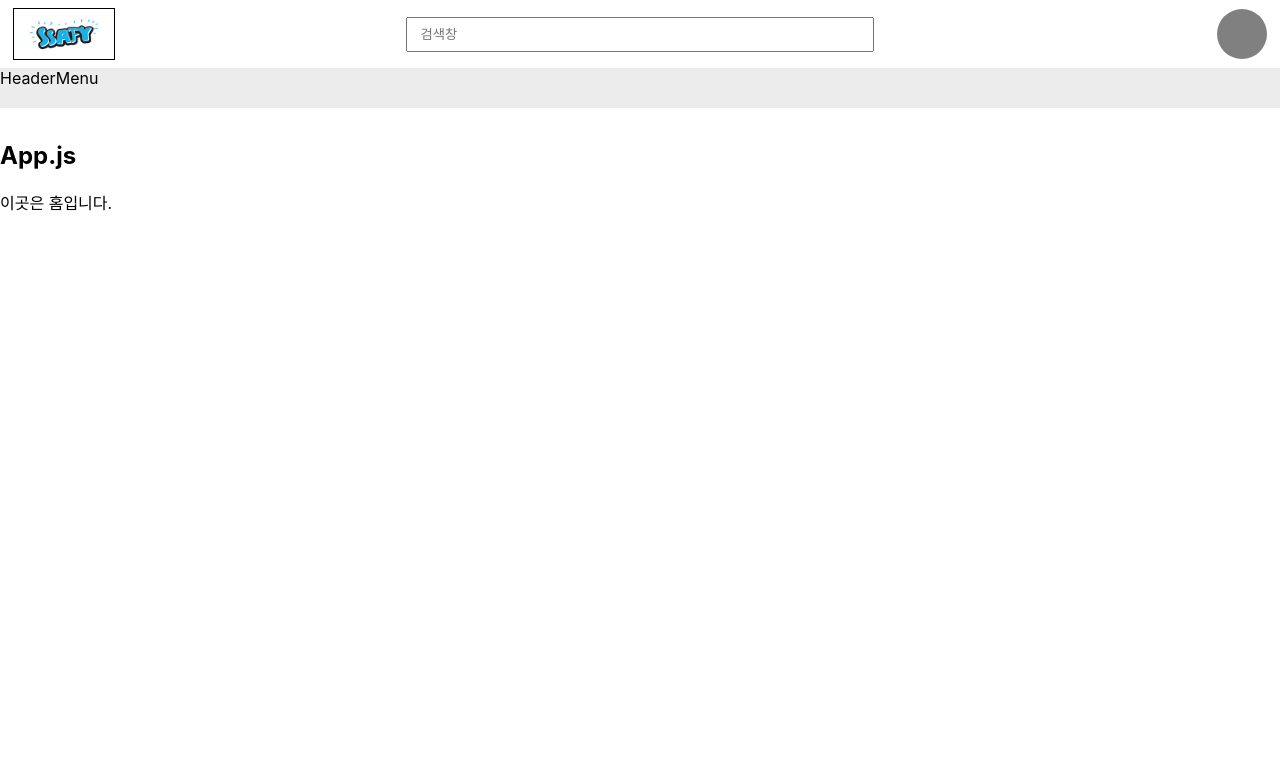
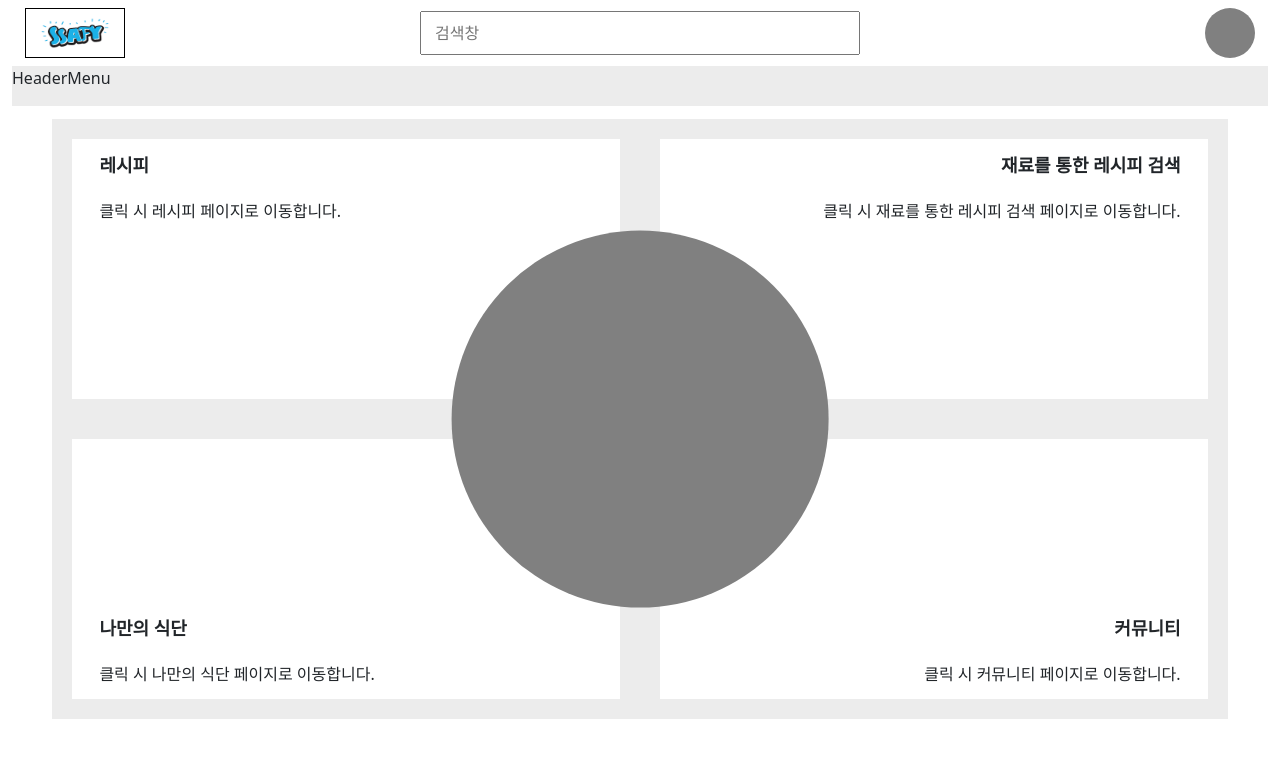
Before and after one commit to HeeJeYang/project_name, a React (Create React App) app in the folder front/: page / in a window 1280 px wide. Shown: the top 758 px of the page. Built offline with nearby package versions, Linux system fonts and the light colour scheme.

Commit message:
Feat [F-003] MenuSection 컴포넌트 구현

```diff
--- a/front/package.json
+++ b/front/package.json
@@ -6,7 +6,9 @@
     "@testing-library/jest-dom": "^5.16.5",
     "@testing-library/react": "^13.4.0",
     "@testing-library/user-event": "^13.5.0",
+    "bootstrap": "^5.2.3",
     "react": "^18.2.0",
+    "react-bootstrap": "^2.7.0",
     "react-dom": "^18.2.0",
     "react-router-dom": "^6.4.5",
     "react-scripts": "5.0.1",
--- a/front/src/App.css
+++ b/front/src/App.css
@@ -1,10 +1,10 @@
 /* App */
 
-.App {
+/* .App {
   margin: 0px;
   padding: 0px;
   width: 100vw;
-}
+} */
 
 /* MyHeader */
 
@@ -32,7 +32,7 @@
 
 
   display: flex;
-  justify-content: start;
+  justify-content: flex-start;
 }
 
 .MyHeader .header_info .header_logo img {
@@ -64,7 +64,7 @@
   padding-right: 1vw;
 
   display: flex;
-  justify-content: end;
+  justify-content: flex-end;
 }
 
 .MyHeader .header_info .header_profile_menu div {
@@ -90,3 +90,97 @@
   min-height: 40px;
   background-color: #ececec;
 }
+
+/* Main - Menu */
+
+.Menu {
+  position: relative;
+  width: 100%;
+}
+
+.Menu .MenuSection_wrapper {
+  width: 100%;
+  display: flex;
+  justify-content: center;
+}
+
+/* Main - MenuSection */
+
+.MenuSection {
+  width: calc(50% - 40px);
+  height: 300px;
+  padding: 20px;
+  background-color: #ececec;
+}
+
+.MenuSection .menu {
+  position: relative;
+  width: 100%;
+  height: 100%;
+  background-color: white;
+}
+
+.MenuSection .menu > div .menu_title {
+  font-weight: bold;
+  font-size: 18px;
+
+  padding-bottom: 20px;
+}
+
+.MenuSection .menu_left_top > div {
+  position: absolute;
+  top: 5%;
+  left: 5%;
+  transform: translate(0%, 0%);
+
+  text-align: start;
+}
+
+.MenuSection .menu_right_top > div {
+  position: absolute;
+  top: 5%;
+  right: 5%;
+  transform: translate(0%, 0%);
+
+  text-align: end;
+}
+
+.MenuSection .menu_left_bottom > div {
+  position: absolute;
+  bottom: 5%;
+  left: 5%;
+  transform: translate(0%, 0%);
+
+  text-align: start;
+}
+
+.MenuSection .menu_right_bottom > div {
+  position: absolute;
+  bottom: 5%;
+  right: 5%;
+  transform: translate(0%, 0%);
+
+  text-align: end;
+}
+
+/* Main - MenuRecommend */
+
+.MenuRecommend {
+  position: absolute;
+  top: 50%;
+  left: 50%;
+  transform: translate(-50%, -50%);
+
+  width: 30%;
+  border-radius: 50%;
+
+  z-index: 1;
+
+  background-color: grey;
+}
+
+.MenuRecommend:after {
+  content: "";
+  display: block;
+  padding-bottom: 100%;
+}
--- a/front/src/App.js
+++ b/front/src/App.js
@@ -1,22 +1,24 @@
 import { BrowserRouter, Route, Routes } from "react-router-dom";
+
+import "bootstrap/dist/css/bootstrap.min.css";
 import "./App.css";
 
 // Pages
-import Home from "./pages/Home";
+import Main from "./pages/Main";
 
 // Components
+import Container from "react-bootstrap/Container";
 import MyHeader from "./components/MyHeader";
 
 function App() {
   return (
     <BrowserRouter>
-      <div className="App">
+      <Container fluid className="App">
         <MyHeader />
-        <h2>App.js</h2>
         <Routes>
-          <Route path="/" element={<Home />} />
+          <Route path="/" element={<Main />} />
         </Routes>
-      </div>
+      </Container>
     </BrowserRouter>
   );
 }
--- /dev/null
+++ b/front/src/components/Main/Menu.js
@@ -0,0 +1,44 @@
+// Components
+import MenuSection from "./MenuSection";
+import MenuRecommend from "./MenuRecommend";
+
+const MenuSectionInfo = {
+  left_top: {
+    type: "left_top",
+    title: "레시피",
+    content: "클릭 시 레시피 페이지로 이동합니다.",
+  },
+  right_top: {
+    type: "right_top",
+    title: "재료를 통한 레시피 검색",
+    content: "클릭 시 재료를 통한 레시피 검색 페이지로 이동합니다.",
+  },
+  left_bottom: {
+    type: "left_bottom",
+    title: "나만의 식단",
+    content: "클릭 시 나만의 식단 페이지로 이동합니다.",
+  },
+  right_bottom: {
+    type: "right_bottom",
+    title: "커뮤니티",
+    content: "클릭 시 커뮤니티 페이지로 이동합니다.",
+  },
+};
+
+const Menu = () => {
+  return (
+    <section className="Menu">
+      <MenuRecommend />
+      <div className="MenuSection_wrapper">
+        <MenuSection {...MenuSectionInfo["left_top"]} />
+        <MenuSection {...MenuSectionInfo["right_top"]} />
+      </div>
+      <div className="MenuSection_wrapper">
+        <MenuSection {...MenuSectionInfo["left_bottom"]} />
+        <MenuSection {...MenuSectionInfo["right_bottom"]} />
+      </div>
+    </section>
+  );
+};
+
+export default Menu;
--- /dev/null
+++ b/front/src/components/Main/MenuRecommend.js
@@ -0,0 +1,5 @@
+const MenuRecommend = () => {
+  return <section className="MenuRecommend"></section>;
+};
+
+export default MenuRecommend;
--- /dev/null
+++ b/front/src/components/Main/MenuSection.js
@@ -0,0 +1,14 @@
+const MenuSection = ({ type, title, content }) => {
+  return (
+    <div className="MenuSection">
+      <div className={["menu", `menu_${type}`].join(" ")}>
+        <div>
+          <div className="menu_title">{title}</div>
+          <div className="menu_content">{content}</div>
+        </div>
+      </div>
+    </div>
+  );
+};
+
+export default MenuSection;
--- a/front/src/components/MyHeader.js
+++ b/front/src/components/MyHeader.js
@@ -1,3 +1,4 @@
+// Components
 import HeaderMenu from "./HeaderMenu";
 
 const MyHeader = () => {
@@ -5,7 +6,10 @@
     <header className="MyHeader">
       <div className="header_info">
         <div className="header_logo">
-          <img src={`${process.env.PUBLIC_URL}/assets/ssafy_logo.png`} />
+          <img
+            src={`${process.env.PUBLIC_URL}/assets/ssafy_logo.png`}
+            alt="header_logo"
+          />
         </div>
         <div className="header_search_bar">
           <input placeholder="검색창" />
--- a/front/src/pages/Home.js
+++ /dev/null
@@ -1,9 +0,0 @@
-const Home = () => {
-  return (
-    <>
-      <div>이곳은 홈입니다.</div>
-    </>
-  );
-};
-
-export default Home;
--- /dev/null
+++ b/front/src/pages/Main.js
@@ -0,0 +1,11 @@
+import MainMenu from "../components/Main/Menu";
+
+const Main = () => {
+  return (
+    <div className="Main">
+      <MainMenu />
+    </div>
+  );
+};
+
+export default Main;
```
Also changed, not shown: 1 other file (tests, documents, lock files or other folders).
